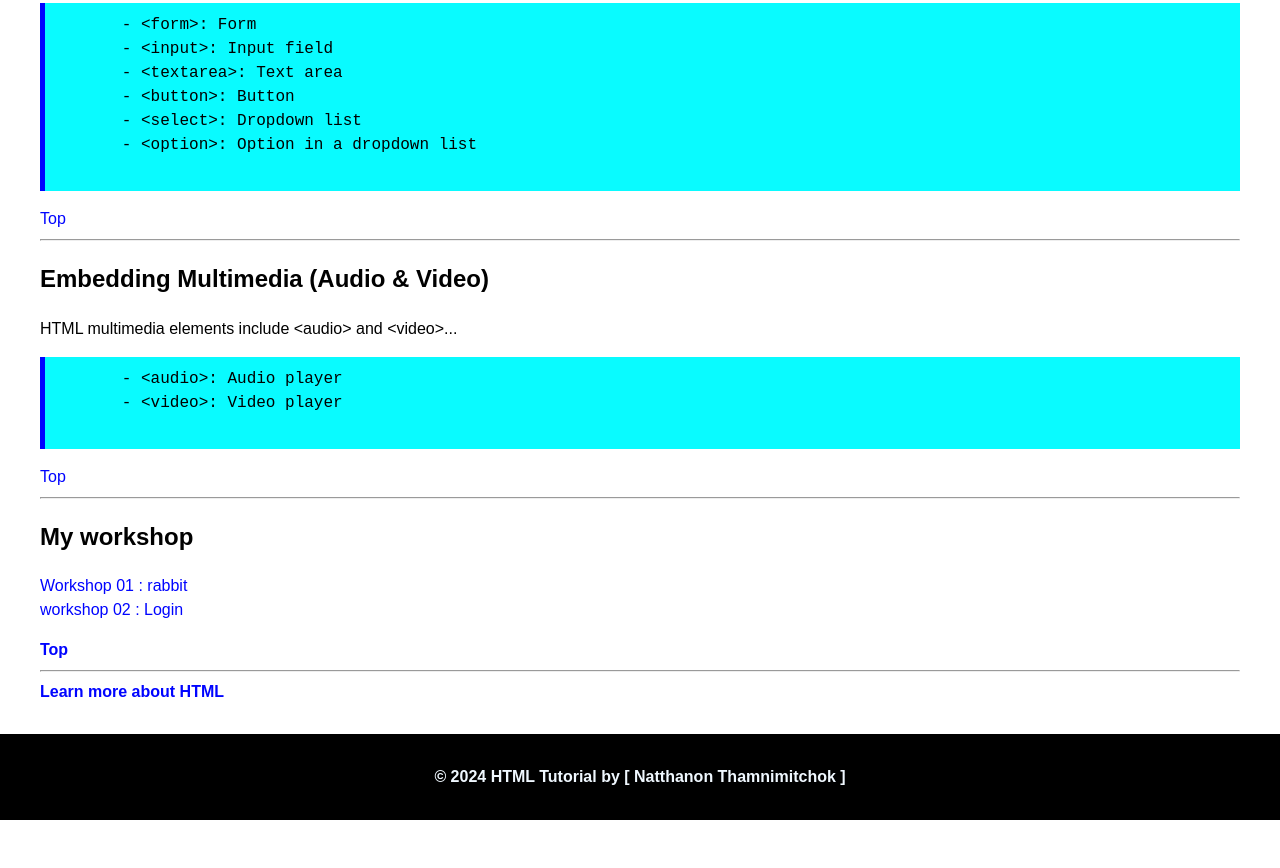
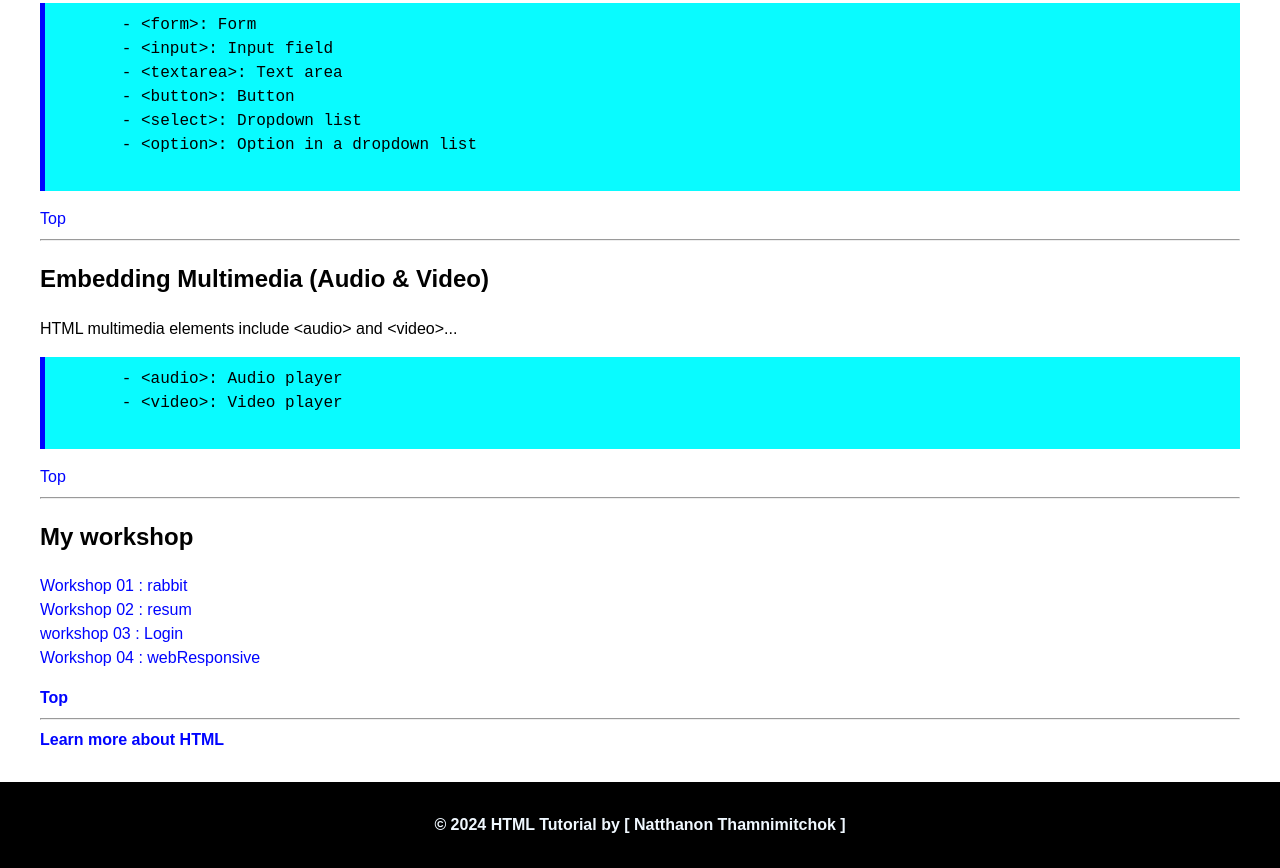
Before and after one commit to natthanon11/66-46_Websitebasic, a plain HTML site: page index.html in a window 1280 px wide. Shown: the part 6570-7438 px from the top of the page. Before the commit the page ends 7390 px from the top, so only its background shows below. Drawn offline with Linux system fonts and the light colour scheme.

Commit message:
Add files via upload

```diff
--- a/index.html
+++ b/index.html
@@ -317,7 +317,9 @@
       <h2 id="Workshop">My workshop</h2>
       <ul>
         <li><a href="W06_02_rabbit.html">Workshop 01 : rabbit</a></li>
-        <li><a href="W12_01_login.html">workshop 02 : Login</a></li>
+        <li><a href="HW08_03_Createweb-TableLayout.html">Workshop 02 : resum</a></li>
+        <li><a href="W12_01_login.html">workshop 03 : Login</a></li>
+        <li><a href="W13_01_webResponsive.html">Workshop 04 : webResponsive </a></li>
 
       </ul>
       <b>
```
